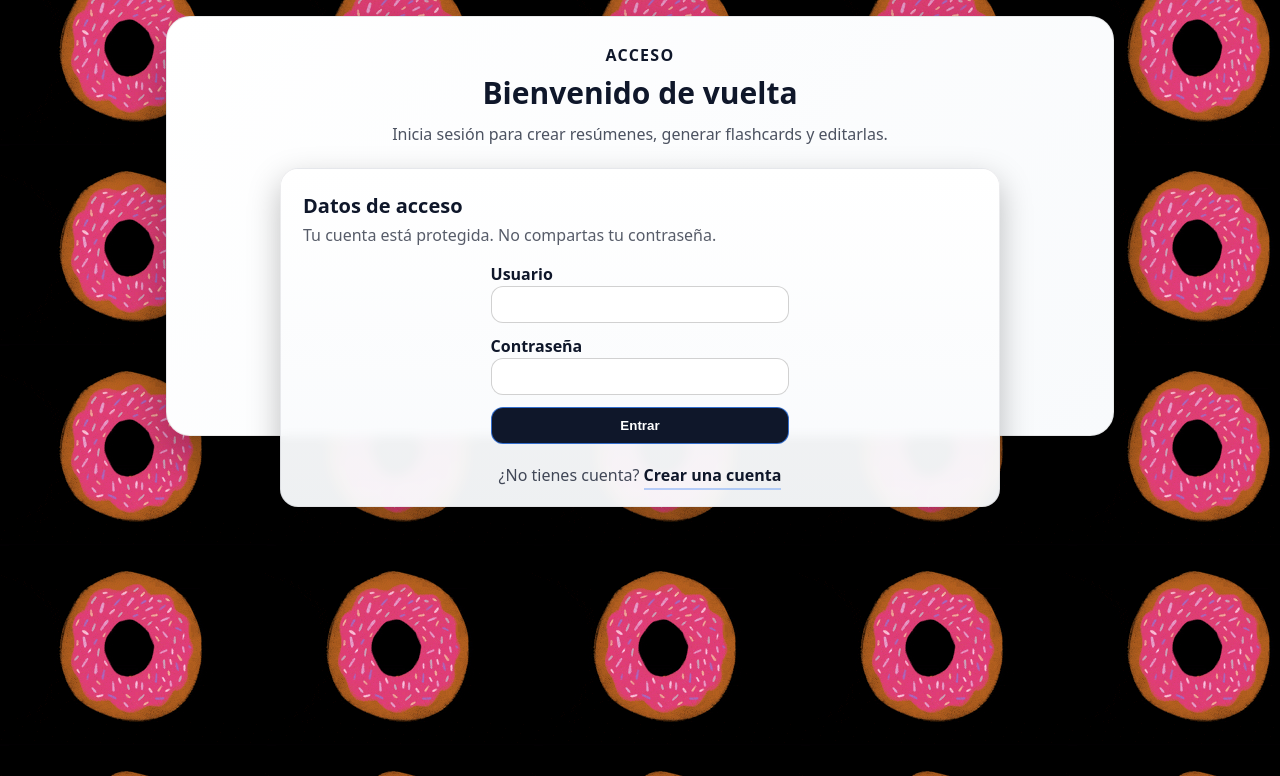
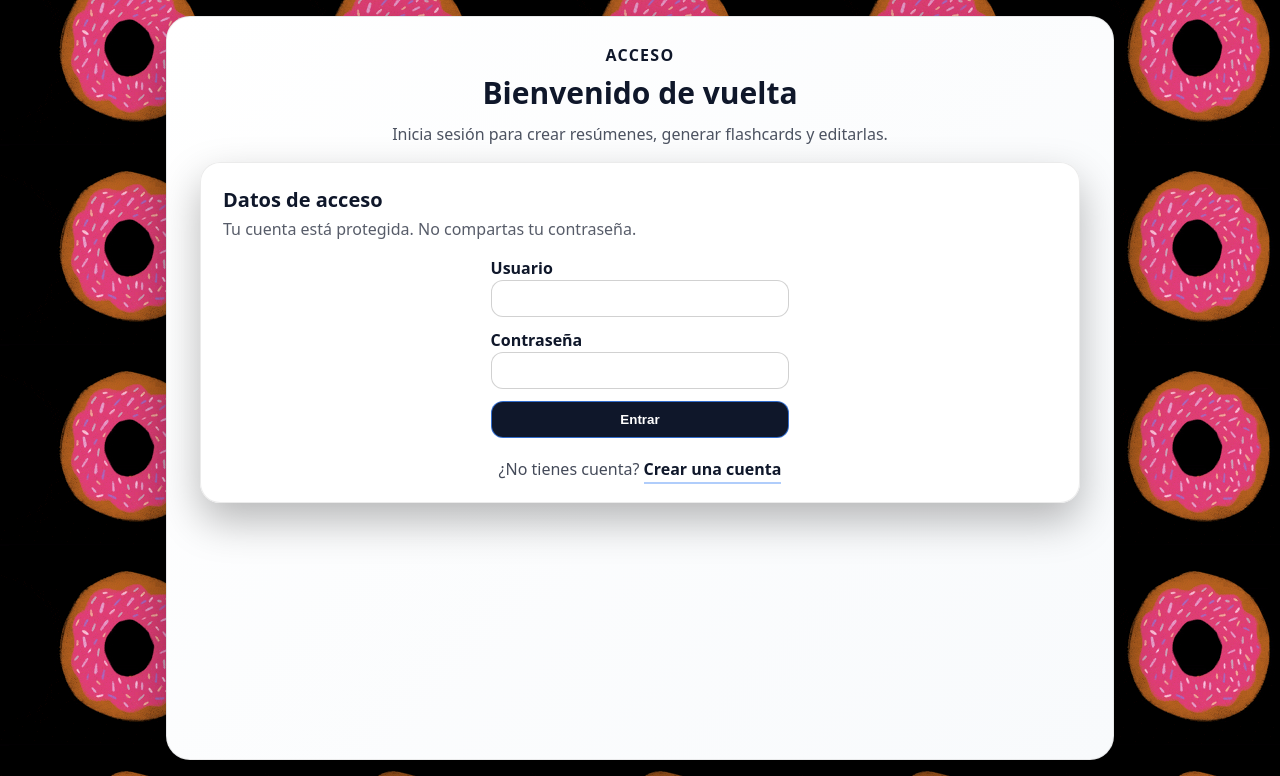
Before and after one commit to LuisMiguelPoveda/flask-devops-demo, a Flask app: a page that uses app/templates/base.html in a window 1280 px wide. Shown: the part 56-832 px from the top of the page. Run offline with Flask 3, Linux system fonts and the light colour scheme; style sheets or scripts are compiled from the project's sources; some libraries are stand-ins or nearby versions.

Commit message:
more small qol changes

```diff
--- a/app/static/scss/main.scss
+++ b/app/static/scss/main.scss
@@ -480,10 +480,7 @@ button:disabled {
   &::before {
     content: "";
     position: absolute;
-    left: 0;
-    right: 0;
-    top: 0;
-    height: 420px;
+    inset: 0;
     border-radius: 24px;
     background: linear-gradient(135deg, #ffffff, #f8fafc);
     border: 1px solid rgba(0, 0, 0, 0.08);
@@ -499,7 +496,7 @@ button:disabled {
   background: transparent;
   border: none;
   box-shadow: none;
-  padding: 0 18px 6px 18px;
+  padding: 0 18px;
 
   .eyebrow {
     text-transform: uppercase;
@@ -523,27 +520,18 @@ button:disabled {
 
 .auth-card {
   width: 100%;
-  max-width: 720px;
+  max-width: 880px;
   margin: 0 auto;
-  background: linear-gradient(180deg, rgba(255,255,255,0.96), rgba(248,250,252,0.96));
-  border: 1px solid rgba(15, 23, 42, 0.08);
-  border-radius: 18px;
-  box-shadow: 0 12px 32px rgba(0, 0, 0, 0.25);
-  padding: 22px 22px 18px;
+  background: rgba(255, 255, 255, 0.98);
+  border: 1px solid rgba(0, 0, 0, 0.08);
+  border-radius: 20px;
+  box-shadow: 0 18px 42px rgba(0, 0, 0, 0.28);
+  padding: 22px 22px 20px;
   color: #0f172a;
   display: grid;
   gap: 16px;
-  position: relative;
+}
 
-  &::before {
-    content: "";
-    position: absolute;
-    inset: 0;
-    border-radius: 18px;
-    box-shadow: inset 0 1px 0 rgba(255,255,255,0.7);
-    pointer-events: none;
-  }
-}
 
 .auth-card__head {
   h2 {
@@ -569,8 +557,8 @@ button:disabled {
   li {
     padding: 10px 12px;
     border-radius: 12px;
-    border: 1px solid rgba(59, 130, 246, 0.12);
-    background: rgba(59, 130, 246, 0.08);
+    border: 1px solid rgba(0, 0, 0, 0.08);
+    background: rgba(59, 130, 246, 0.12);
     color: #0f172a;
     font-weight: 600;
 
@@ -610,11 +598,11 @@ button:disabled {
     color: #0f172a;
     font-weight: 800;
     text-decoration: none;
-    border-bottom: 2px solid rgba(59, 130, 246, 0.35);
+    border-bottom: 2px solid rgba(59, 130, 246, 0.4);
     padding-bottom: 2px;
 
     &:hover {
-      border-color: rgba(59, 130, 246, 0.65);
+      border-color: rgba(59, 130, 246, 0.8);
     }
   }
 }
```
